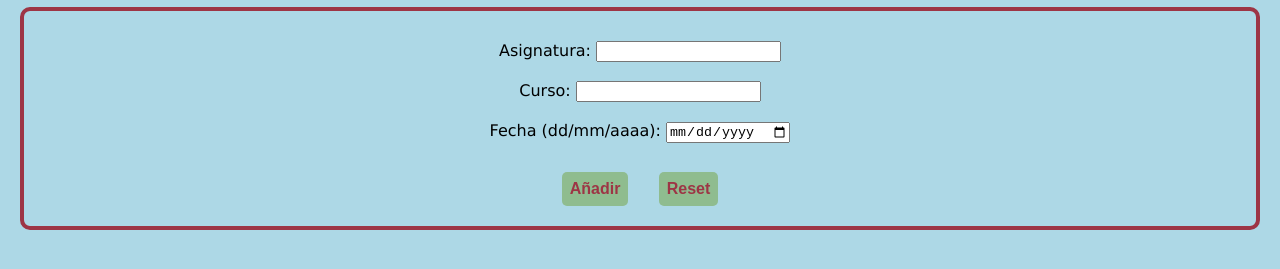
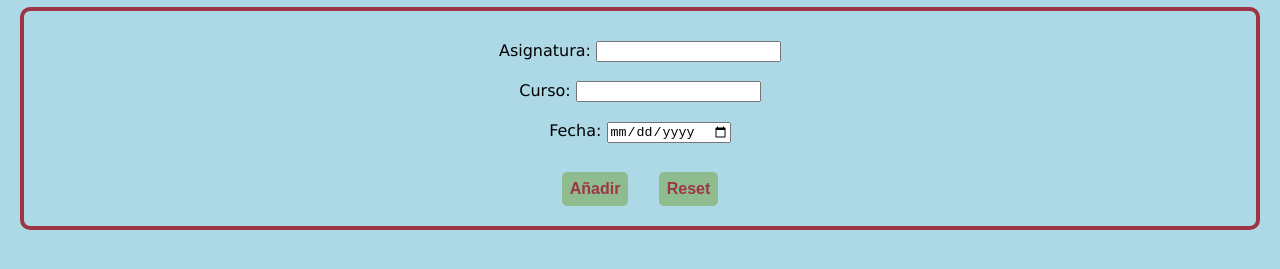
Before and after one commit to LuisBits/m06uf3pac02, a plain HTML site: page html/altaCentros.html in a window 1280 px wide. Shown: the part 69-338 px from the top of the page. Drawn offline with Linux system fonts and the light colour scheme.

Commit message:
Add files via upload

```diff
--- a/html/altaCentros.html
+++ b/html/altaCentros.html
@@ -27,7 +27,7 @@
             </div>
             <br>
             <div class="fila">
-                <span>Fecha (dd/mm/aaaa):</span>
+                <span>Fecha:</span>
                 <!-- Pongo la fecha tipo texto, porque no he sido capaz de manejarlas con IndexedDB (parece que hay algun bug con eso). -->
                 <input type="date" id="fecha" required>
             </div>
```
Also changed, not shown: html/modificarCentros.html (+0 -3 lines).
